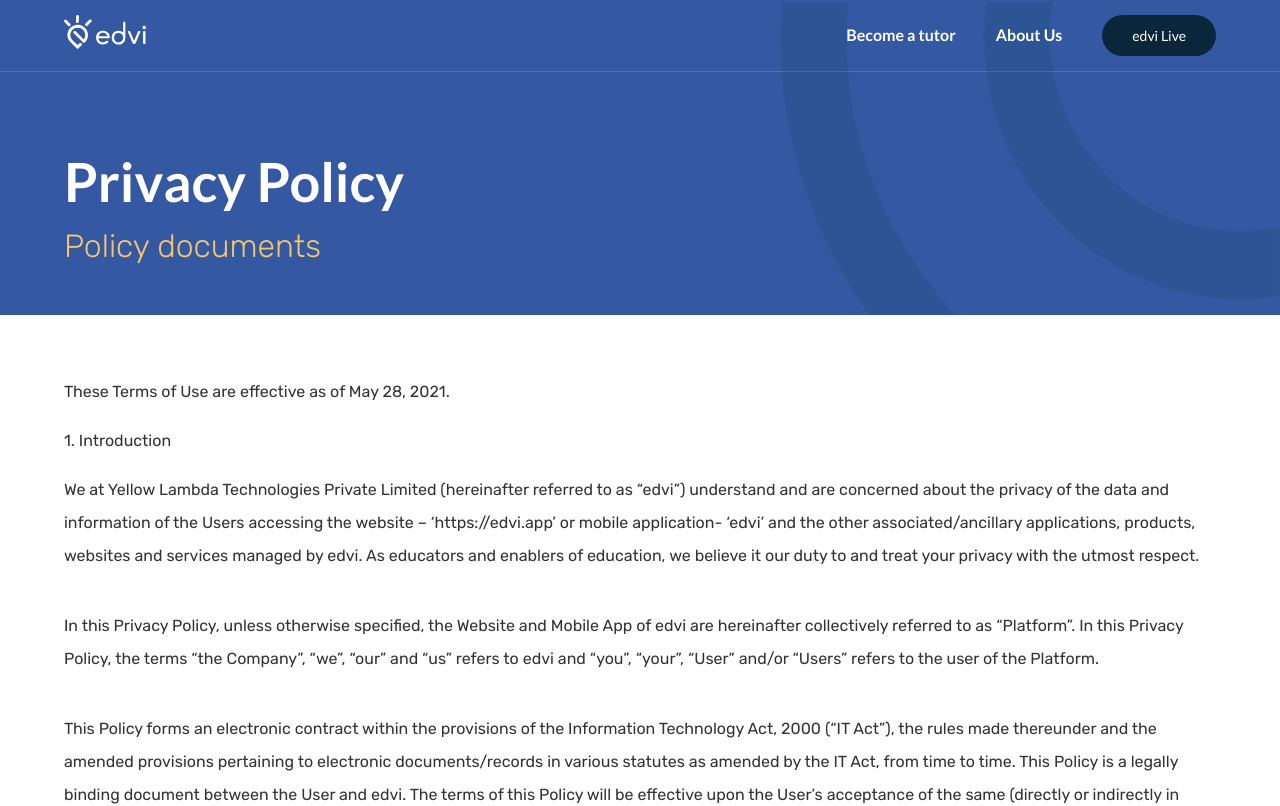
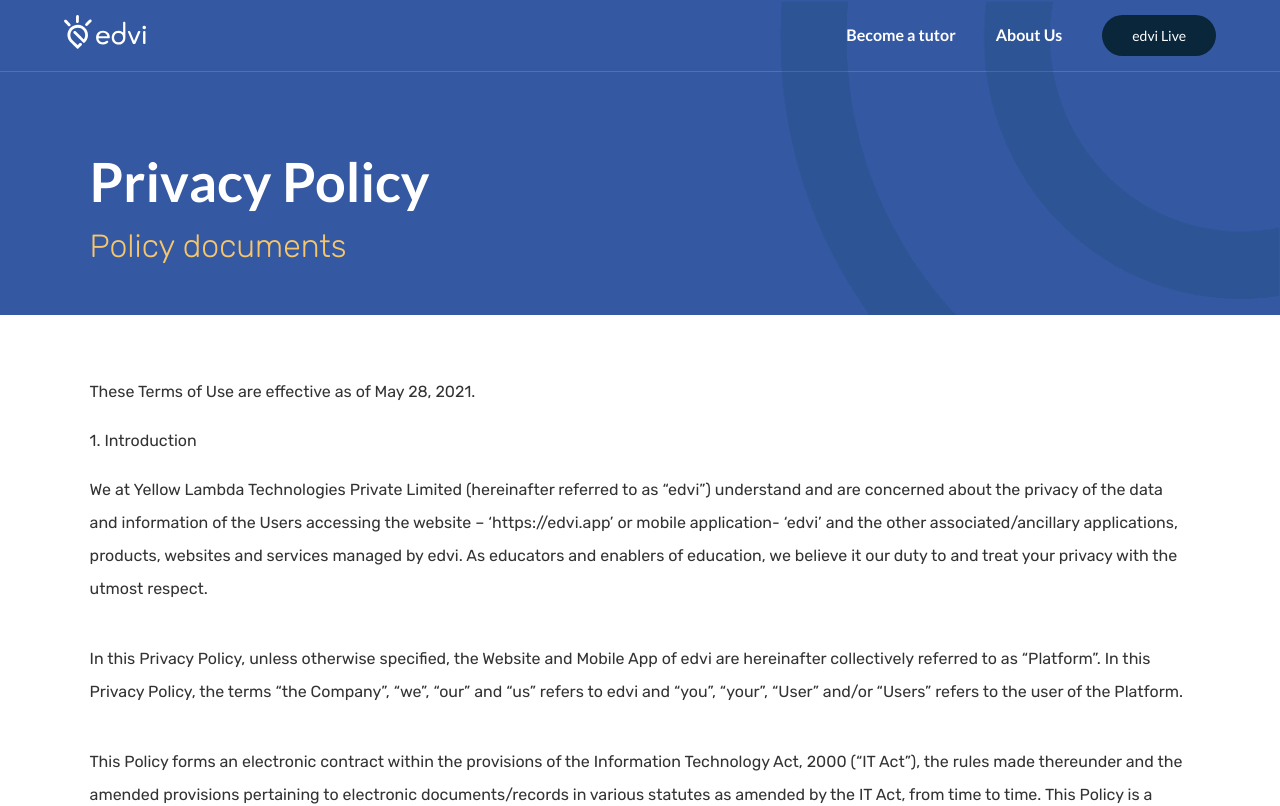
Before and after one commit to Bishwahangdewan/next-marketplace, a Next.js app: page /privacy-policy in a window 1280 px wide. Shown: the top 806 px of the page. Built offline with nearby package versions, Linux system fonts and the light colour scheme.

Commit message:
Spacing fixed

```diff
--- a/styles/TermsAndConditions.module.css
+++ b/styles/TermsAndConditions.module.css
@@ -5,7 +5,7 @@
 }
 
 .showcase__content{
-  width: 90%;
+  width: 86%;
   margin: auto;
   padding-top: 6%;
 }
@@ -42,7 +42,7 @@
 }
 
 .content__container{
-  width: 90%;
+  width: 86%;
   margin: auto;
   margin-top:60px;
 }
```
